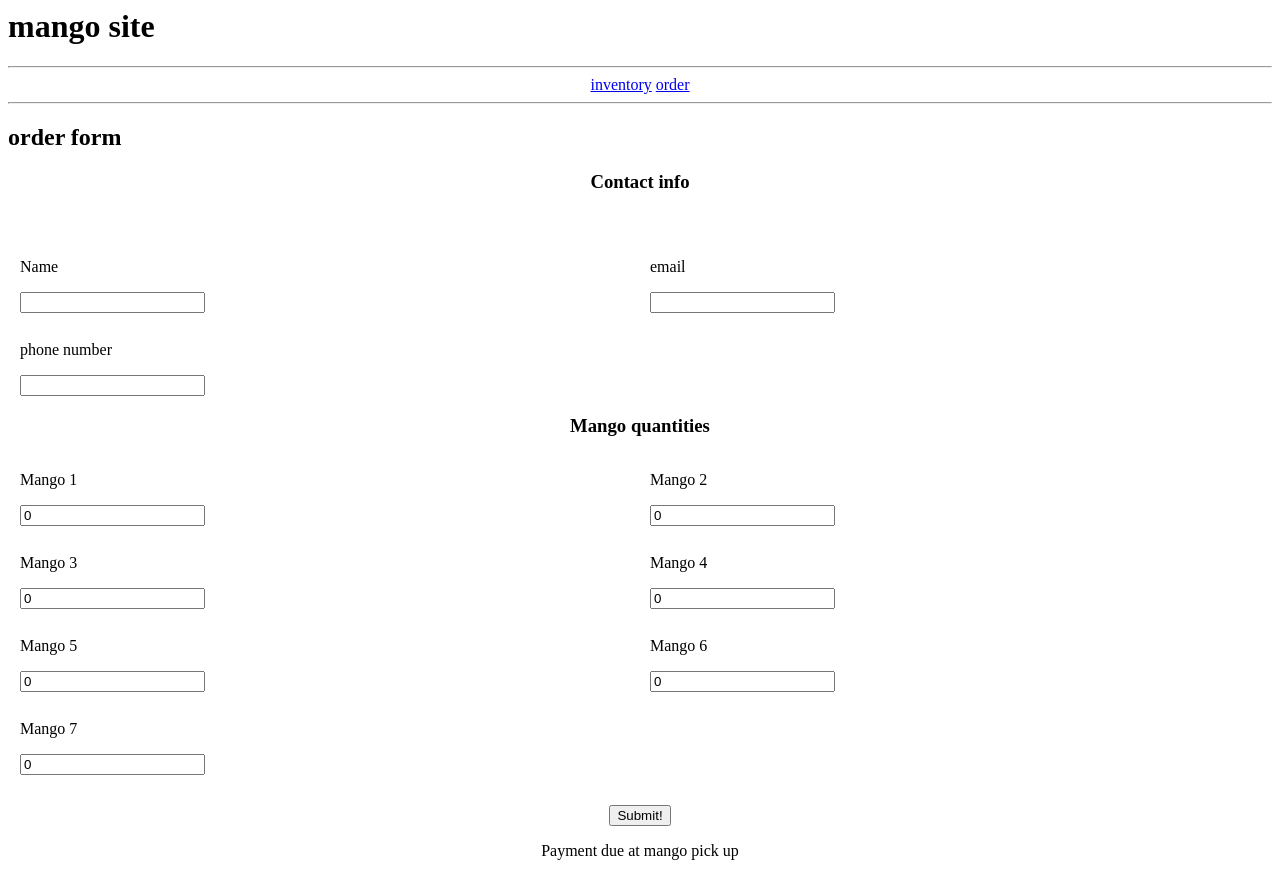
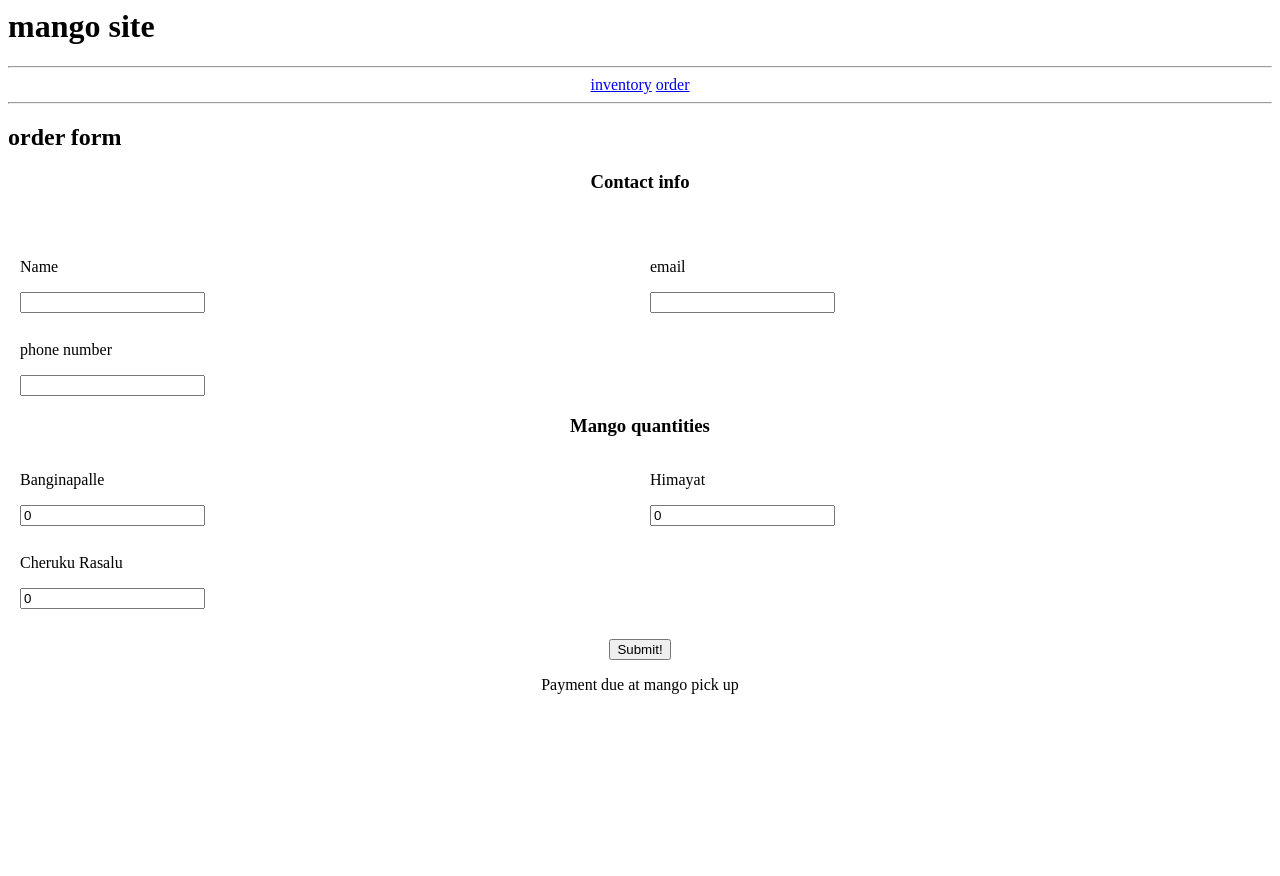
Before and after one commit to mrvivacious/mango, a plain HTML site: page order.html in a window 1280 px wide. After the commit the page ends 800 px from the top, so only its background shows below. Drawn offline with Linux system fonts and the light colour scheme.

Commit message:
updated with actual inventory

```diff
--- a/order.html
+++ b/order.html
@@ -55,40 +55,18 @@
 
     <div class="side2side">
       <div class="leftSide">
-        <p>Mango 1</p>
+        <p>Banginapalle</p>
         <input type="number" min="0" value="0">
       </div>
       <div class="rightSide">
-        <p>Mango 2</p>
+        <p>Himayat</p>
         <input type="number" min="0" value="0">
       </div>
     </div>
 
     <div class="side2side">
       <div class="leftSide">
-        <p>Mango 3</p>
-        <input type="number" min="0" value="0">
-      </div>
-      <div class="rightSide">
-        <p>Mango 4</p>
-        <input type="number" min="0" value="0">
-      </div>
-    </div>
-
-    <div class="side2side">
-      <div class="leftSide">
-        <p>Mango 5</p>
-        <input type="number" min="0" value="0">
-      </div>
-      <div class="rightSide">
-        <p>Mango 6</p>
-        <input type="number" min="0" value="0">
-      </div>
-    </div>
-
-    <div class="side2side">
-      <div class="leftSide">
-        <p>Mango 7</p>
+        <p>Cheruku Rasalu</p>
         <input type="number" min="0" value="0">
       </div>
       <div class="rightSide">
```
Also changed, not shown: index.html (+9 -21 lines).
